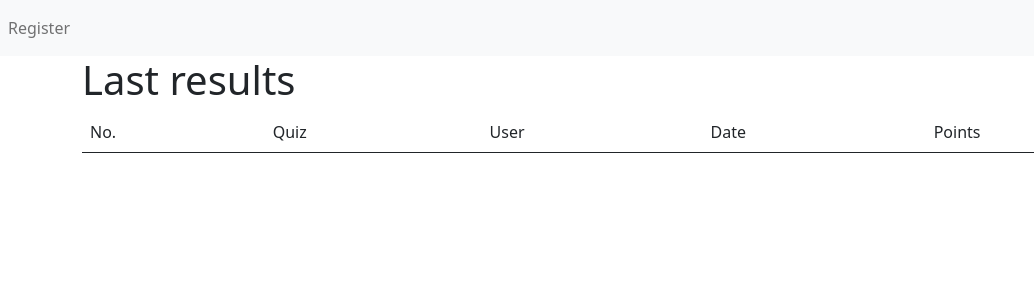
After one commit to MichalZ23/Quiz-Manager, a Symfony app: template templates/results/index.html.twig in a window 1280 px wide. The commit adds this page. Shown: the top 300 px of the page, without its empty margins (0-1034 px from the left). Run offline with Twig, Linux system fonts and the light colour scheme; the template is opened without the code that fills it, so the values that code supplies are empty; some libraries are stand-ins or nearby versions.

Commit message:
added full results

```diff
--- a/templates/base.html.twig
+++ b/templates/base.html.twig
@@ -30,6 +30,9 @@
                 {% endif %}
                 {% if is_granted('IS_AUTHENTICATED_FULLY') %}
                 <li class="nav-item float-end">
+                    <a class="nav-link" href="{{ path('results')}}">Results</a>
+                </li>
+                <li class="nav-item float-end">
                     <a class="nav-link" href="{{ path('app_logout')}}">Logout</a>
                 </li>
                 {% else %}
--- /dev/null
+++ b/templates/results/index.html.twig
@@ -0,0 +1,27 @@
+{% extends 'base.html.twig' %}
+
+{% block title %}Results!{% endblock %}
+
+{% block body %}
+
+<h1>Last results</h1>
+    <table class='table table-striped'>
+        <thead>
+            <tr>
+                <td>No.</td><td>Quiz</td><td>User</td><td>Date</td><td>Points</td>
+            </tr>
+        </thead>
+        <tbody>
+{% set i = 1 %}
+{% for result in results %}
+    <tr>
+        <td>{{ i }}</td>
+        <td>{{ result.quiz.name }}</td>
+        <td>{{ result.user.username }}</td>
+        <td>{{ result.date|date("m/d/Y H:i:s") }}</td>
+        <td>{{ result.points }}</td>
+    </tr>
+    {% set i = i + 1 %}
+{% endfor %}
+
+{% endblock %}
```
Also changed, not shown: src/Controller/AdminController.php (+28 -0 lines), src/Controller/MainController.php (+0 -27 lines), src/Controller/ResultsController.php (added, +20 -0 lines), src/Repository/ResultRepository.php (+13 -0 lines).
